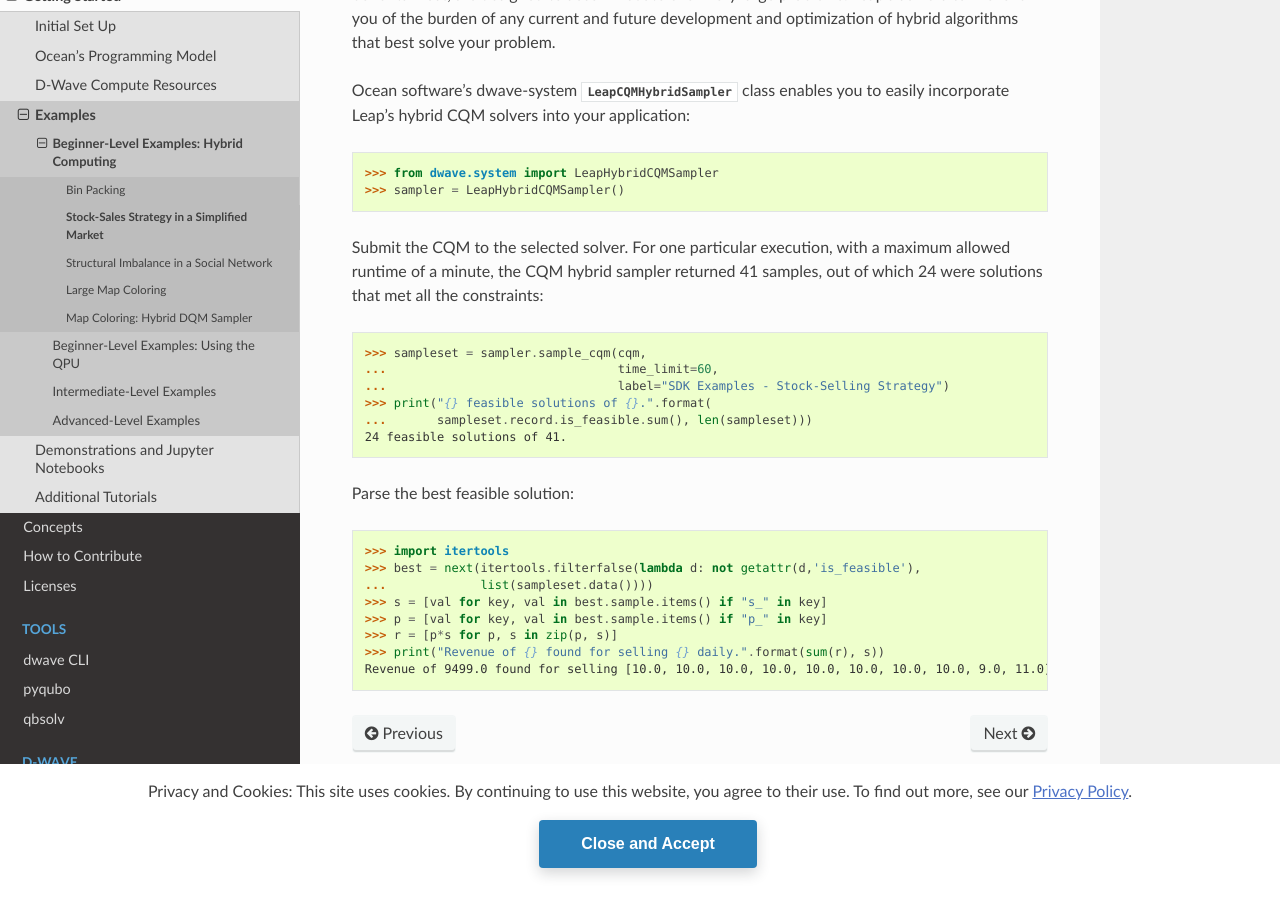
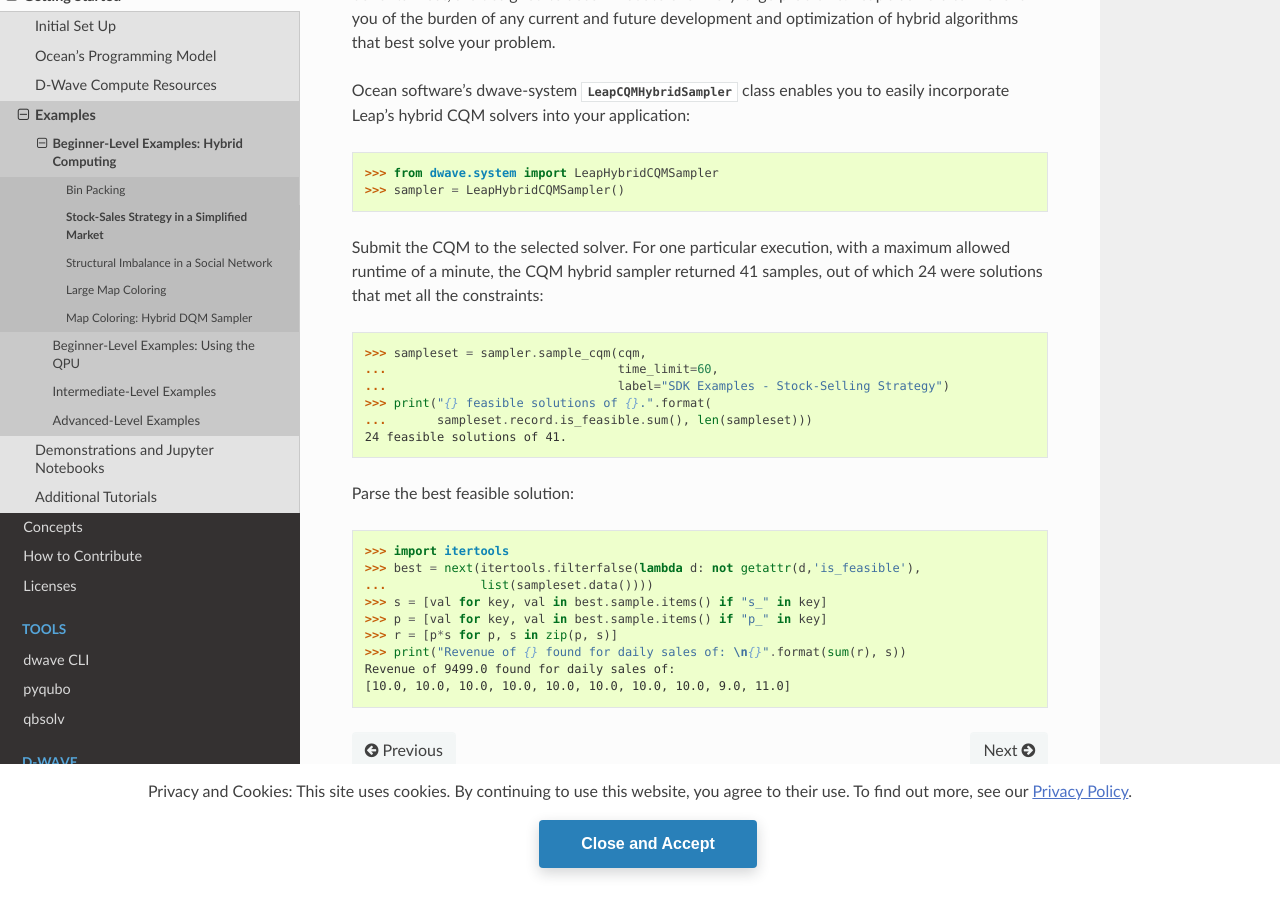
Before and after one commit to dwavesystems/dwave-ocean-sdk, a Sphinx documentation site: the page built from docs/examples/hybrid_cqm_stock_selling.rst, in a window 1280 px wide and 900 px high, scrolled down 3054 px. Built offline with Sphinx 7.4.7 and the Read the Docs theme 2.0.0, drawn with Linux system fonts in a browser that asks for light colours; pages that are not in the unit, such as notebooks, are missing from menus; the version number could not be read and is left out.

```diff
--- a/docs/examples/hybrid_cqm_stock_selling.rst
+++ b/docs/examples/hybrid_cqm_stock_selling.rst
@@ -179,5 +179,6 @@
 >>> s = [val for key, val in best.sample.items() if "s_" in key]
 >>> p = [val for key, val in best.sample.items() if "p_" in key]
 >>> r = [p*s for p, s in zip(p, s)]
->>> print("Revenue of {} found for selling {} daily.".format(sum(r), s))     # doctest: +SKIP
-Revenue of 9499.0 found for selling [10.0, 10.0, 10.0, 10.0, 10.0, 10.0, 10.0, 10.0, 9.0, 11.0] daily.
+>>> print("Revenue of {} found for daily sales of: \n{}".format(sum(r), s))     # doctest: +SKIP
+Revenue of 9499.0 found for daily sales of:
+[10.0, 10.0, 10.0, 10.0, 10.0, 10.0, 10.0, 10.0, 9.0, 11.0]
```
